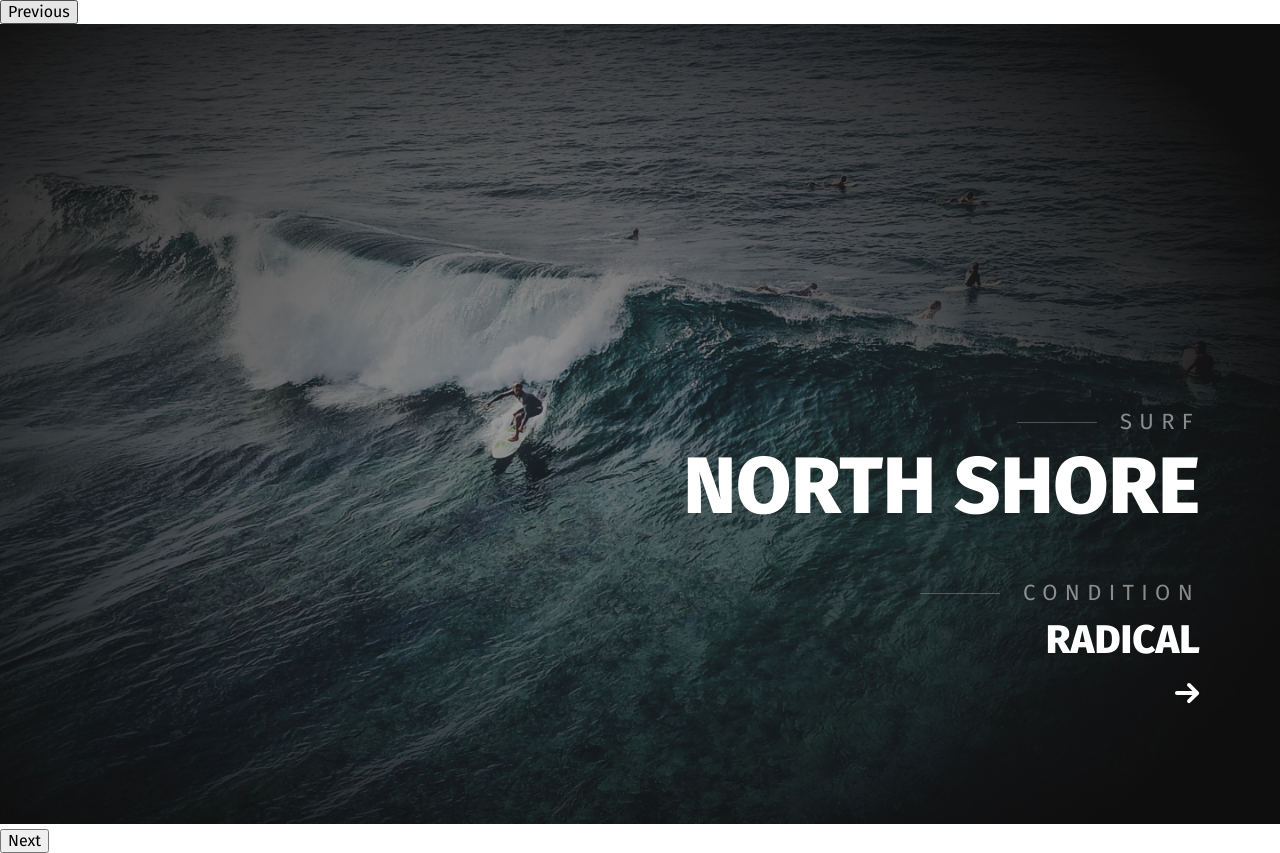
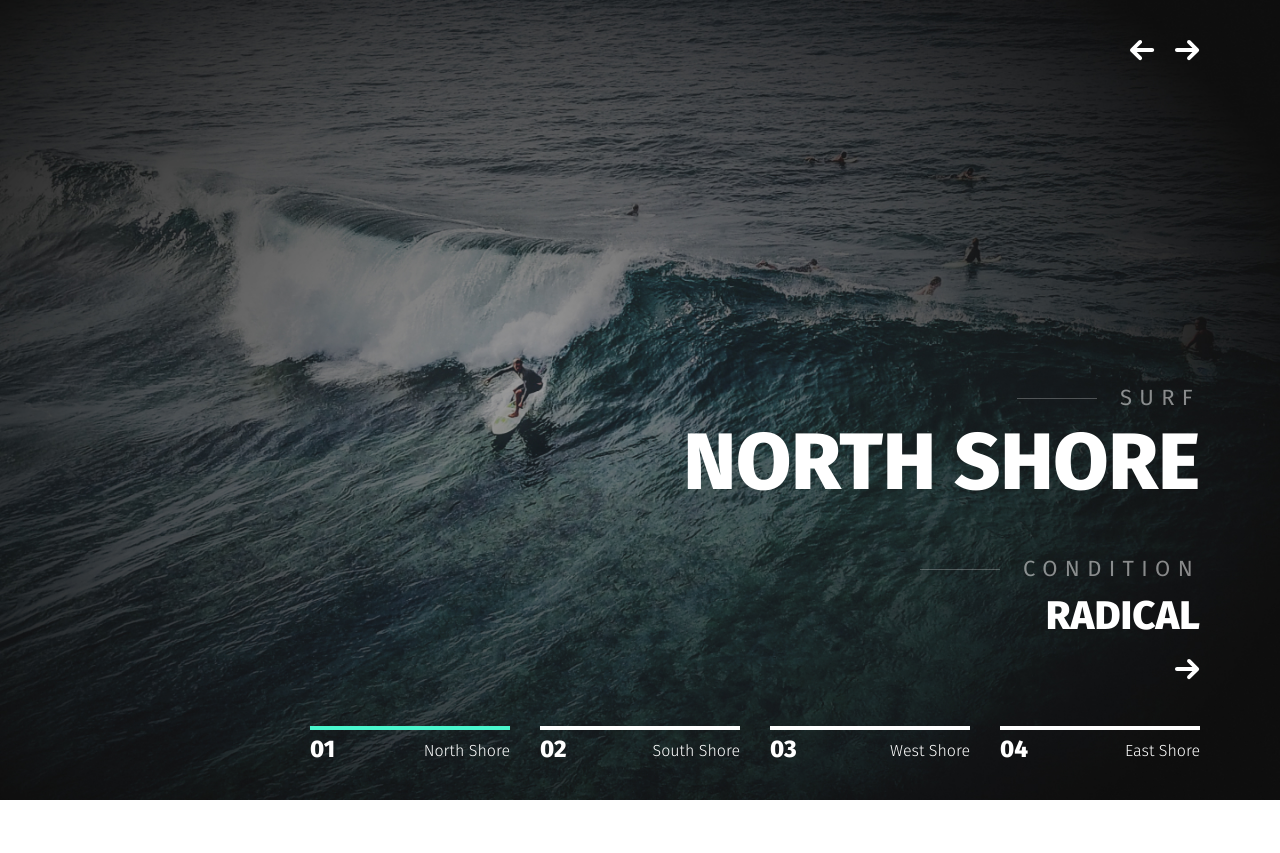
Before and after one commit to vladfreishmidt/go-surf, a website: page app/index.html in a window 1280 px wide. After the commit the page ends 804 px from the top, so only its background shows below. Drawn offline with nearby package versions, Linux system fonts and the light colour scheme.

Commit message:
header dots slider added

```diff
--- a/app/index.html
+++ b/app/index.html
@@ -91,6 +91,33 @@
         </div>
       </div>
     </div>
+
+    <div class="slider-dots">
+      <div class="slider-dots__item">
+        <div class="dots-box">
+          <div class="dots-box__number">01</div>
+          <div class="dots-box__name">North Shore</div>
+        </div>
+      </div>
+      <div class="slider-dots__item">
+        <div class="dots-box">
+          <div class="dots-box__number">02</div>
+          <div class="dots-box__name">South Shore</div>
+        </div>
+      </div>
+      <div class="slider-dots__item">
+        <div class="dots-box">
+          <div class="dots-box__number">03</div>
+          <div class="dots-box__name">West Shore</div>
+        </div>
+      </div>
+      <div class="slider-dots__item">
+        <div class="dots-box">
+          <div class="dots-box__number">04</div>
+          <div class="dots-box__name">East Shore</div>
+        </div>
+      </div>
+    </div>
   </header>
 
   <script src="https://ajax.googleapis.com/ajax/libs/jquery/3.4.1/jquery.min.js"></script>
--- a/app/js/main.js
+++ b/app/js/main.js
@@ -1,8 +1,17 @@
 $(function(){
 
   $('.header__slider').slick({
-    infinite: true.valueOf,
-    fade: true
+    infinite: true,
+    fade: true,
+    asNavFor: '.slider-dots',
+    prevArrow: '<img class="slider-arrows slider-arrows__left" src="img/arrow-left.svg" alt="arrow right">',
+    nextArrow: '<img class="slider-arrows slider-arrows__right" src="img/arrow-right.svg" alt="arrow right">',
+  });
+
+  $('.slider-dots').slick({
+    asNavFor: '.header__slider',
+    slidesToShow: 4,
+    slidesToScroll: 4,
   });
 
 
--- a/app/scss/_global.scss
+++ b/app/scss/_global.scss
@@ -1,5 +1,6 @@
 body {
   font-family: 'Fira Sans', sans-serif;
+  font-size: 16px;
   font-weight: 400;
 }
 
--- a/app/scss/_vars.scss
+++ b/app/scss/_vars.scss
@@ -0,0 +1 @@
+$green: #4AF6CD;
--- a/app/scss/style.scss
+++ b/app/scss/style.scss
@@ -4,7 +4,8 @@
 @import "global";
 
 .header {
-
+  position: relative;
+  height: 100vh;
 }
 
 .header__slider {
@@ -50,6 +51,51 @@
   margin-bottom: 8px;
 }
 
+.slider-arrows {
+  position: absolute;
+  top: 40px;
+  right: 80px;
+  cursor: pointer;
+  z-index: 4;
+}
 
+.slider-arrows__left {
+  right: 125px;
+}
+
+.slider-dots {
+  max-width: 920px;
+  width: 100%;
+  position: absolute;
+  right: 50px;
+  bottom: 36px;
+  color: #fff;
+
+  .slick-current {
+    .dots-box {
+      border-top: 4px solid $green;
+    }
+  }
+}
+
+.dots-box {
+  width: 200px;
+  display: flex;
+  justify-content: space-between;
+  align-items: center;
+  height: 28px;
+  border-top: 4px solid #fff;
+  padding-top: 6px;
+
+  &__number {
+    font-weight: 800;
+    font-size: 24px;
+  }
+
+  &__name {
+    font-weight: 300;
+    line-height: 19px;
+  }
+}
 
 @import "media";
```
Also changed, not shown: app/css/style.min.css, app/img/arrow-left.svg (added).
